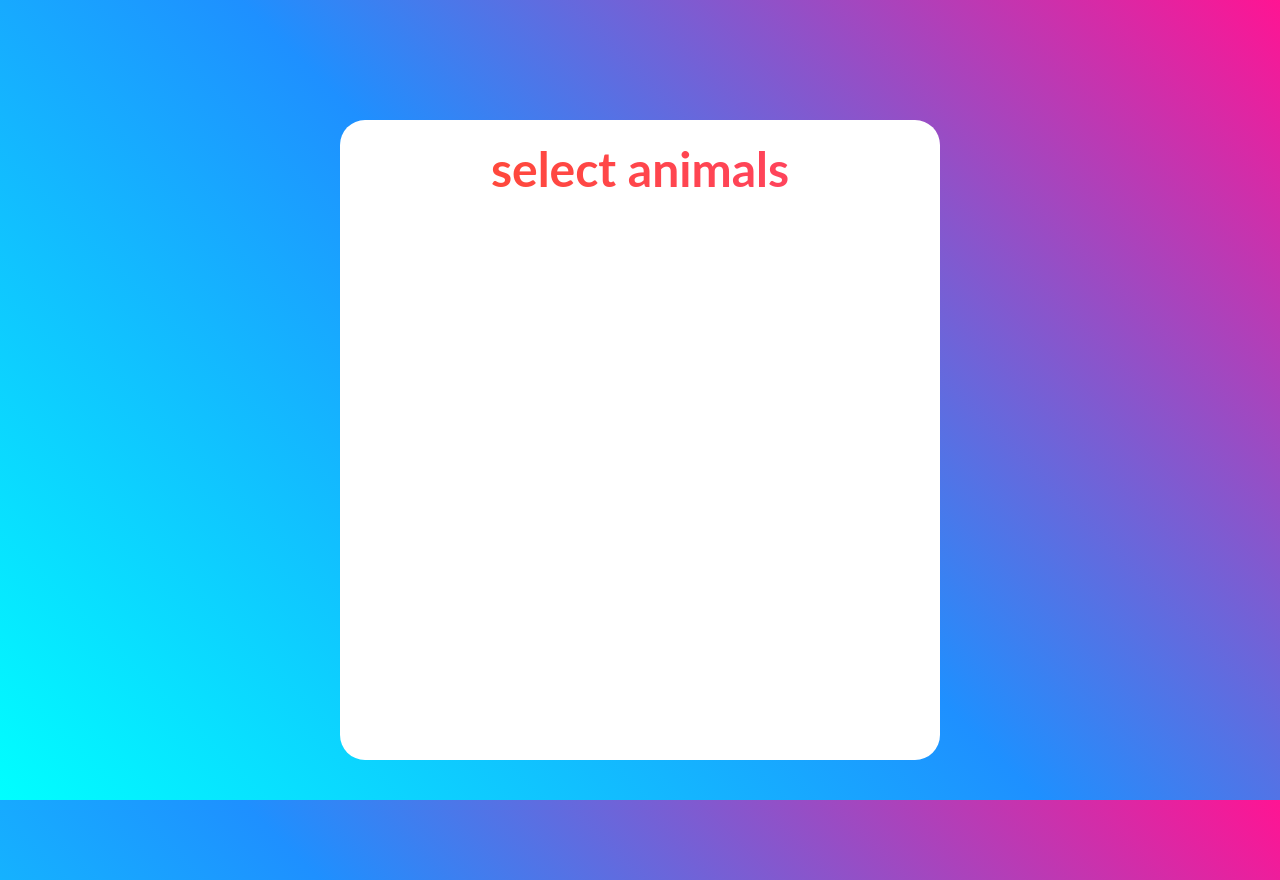
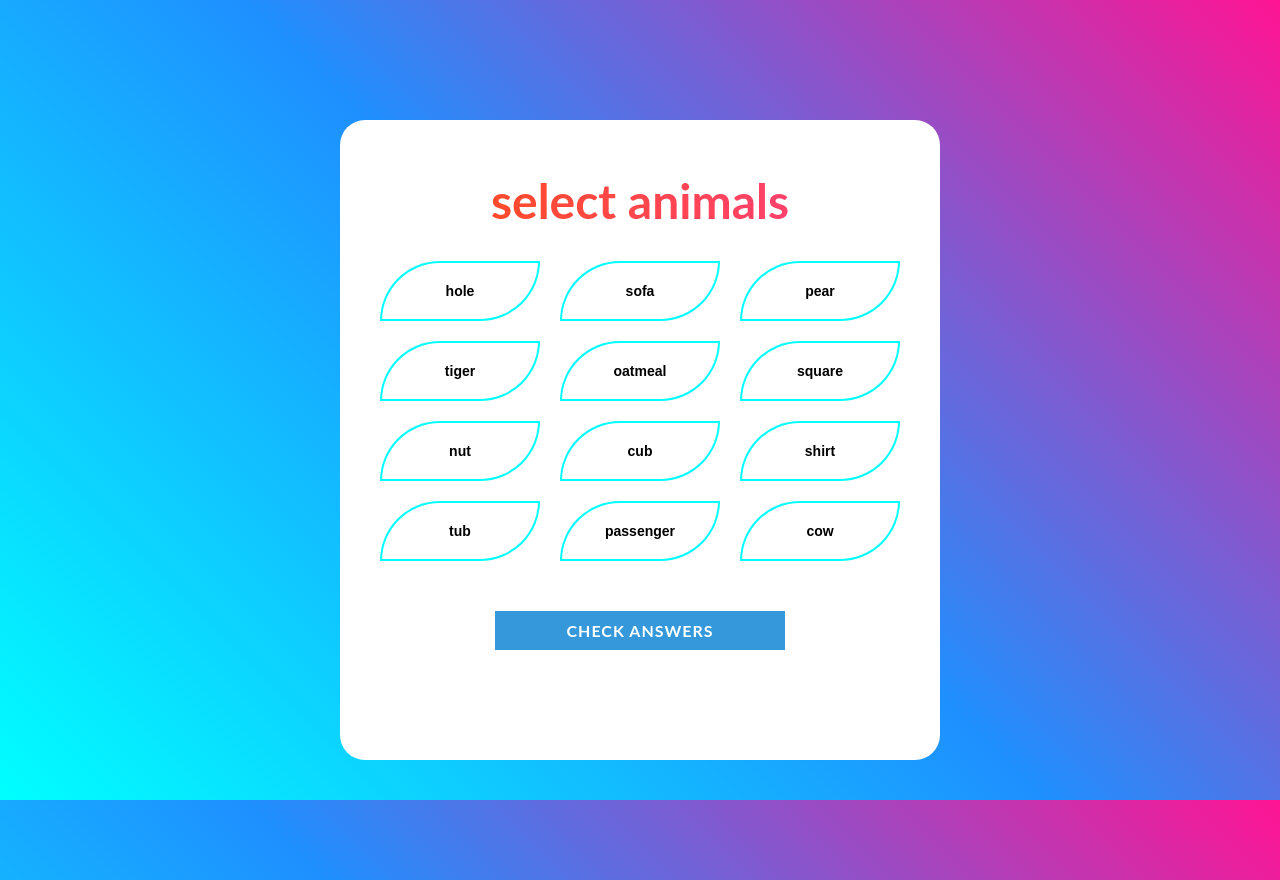
Before and after one commit to DominikKrash/WordCloud, a React (Create React App) app: page /game in a window 1280 px wide. Built offline with nearby package versions, Linux system fonts and the light colour scheme.

Commit message:
finished game screen

```diff
--- a/src/components/GameScreen.js
+++ b/src/components/GameScreen.js
@@ -1,31 +1,22 @@
 import React from 'react'
 import GameScreenCSS from './GameScreen.module.css';
 import {useSelector,useDispatch} from "react-redux";
-import {bindActionCreators} from "redux";
-import {actionCreators} from "../state/index";
-import Questions from './Question'
-
-function getRandomInt(min, max) {
-    min = Math.ceil(min);
-    max = Math.floor(max);
-    return Math.floor(Math.random() * (max - min)) + min;
-}
+import {
+    Link
+  } from "react-router-dom";
+import Questions from './Questions'
 
 const GameScreen = () => {
 
-    const dispatch = useDispatch();
-    const {setQuestions} = bindActionCreators(actionCreators, dispatch);
-    setQuestions();
     const questionSet = useSelector((state) => state.questions);
-
+    const answers = useSelector((state) => state.answers);
     const GameHeader = () => <h1>{questionSet.question}</h1>;
 
     return (
         <div className={GameScreenCSS.game_container}>
             <GameHeader/>
-            <div className={GameScreenCSS.question_container}>
-
-            </div>
+            <Questions questions={questionSet.all_words} />
+            <Link className={GameScreenCSS.button} to="/game-check">Check answers</Link>
         </div>
     )
 }
--- a/src/components/GameScreen.module.css
+++ b/src/components/GameScreen.module.css
@@ -4,6 +4,9 @@
     margin:120px auto;
     background:#fff;
     border-radius:25px;
+    display: flex;
+    flex-direction: column;
+    align-items: center;
 }
 
 .game_container > h1{
@@ -16,10 +19,53 @@
   font-size:3em;
 }
 
-.question_container{
-  height:400px;
-  width:560px;
-  padding:10px 20px;
-  display: grid;
-  grid-template-columns: repeat(4, 1fr);
+
+
+.button {
+  border: none;
+  text-align: center;
+  font-family: 'Lato';
+  font-size: inherit;
+  background: #3498db;
+  color: #fff;
+  text-decoration: none;
+  width:45%;
+  cursor: pointer;
+  padding: 10px 10px;
+  display: inline-block;
+  text-transform: uppercase;
+  letter-spacing: 1px;
+  font-weight: 700;
+  outline: none;
+  -webkit-transition: all 0.3s;
+  -moz-transition: all 0.3s;
+  transition: all 0.3s;
+
 }
+
+.button:after {
+  content: '';
+  position: absolute;
+  z-index: -1;
+  -webkit-transition: all 0.3s;
+  -moz-transition: all 0.3s;
+  transition: all 0.3s;
+}
+
+.button:after {
+  font-family: 'FontAwesome';
+  font-style: normal;
+  font-weight: normal;
+  font-variant: normal;
+  text-transform: none;
+  line-height: 1;
+  position: relative;
+  -webkit-font-smoothing: antialiased;
+}
+.button:hover {
+  background: #2980b9;
+}
+.button:active {
+  background: #2980b9;
+  top: 2px;
+}
--- a/src/components/IntroScreen.js
+++ b/src/components/IntroScreen.js
@@ -7,9 +7,8 @@
     Link
   } from "react-router-dom";
 const IntroScreen = () => {
-
     const dispatch = useDispatch();
-    const {setLogin} = bindActionCreators(actionCreators, dispatch)
+    const {setLogin,setQuestions} = bindActionCreators(actionCreators, dispatch)
 
     return (
         <div className={IntroScreenCSS.intro_container}>
@@ -17,7 +16,7 @@
             <input type="text" className={IntroScreenCSS.effect}
             onChange={(event) =>setLogin(event.target.value)}
             placeholder="Input your login"/>
-            <Link className={IntroScreenCSS.button} to="/game">Play</Link>
+            <Link className={IntroScreenCSS.button} to="/game" onClick={() => setQuestions()}>Play</Link>
         </div>
     )
 }
--- a/src/components/Question.js
+++ b/src/components/Question.js
@@ -1,12 +1,23 @@
 import React from 'react'
+import { useState } from 'react'
+import {useDispatch} from "react-redux";
+import {bindActionCreators} from "redux";
+import {actionCreators} from "../state/index";
+import  QuestionsCSS from './Questions.module.css'
 
-const Question = ({question}) => {
-    let state = false;
+const Question = ({ question }) => {
+    const [isSelected, setSelect] = useState(false);
+    const dispatch = useDispatch();
+    const {addAnswer,removeAnswer} = bindActionCreators(actionCreators, dispatch)
+    return (
+        <button onClick={() => {
+            !isSelected ? addAnswer(question) : removeAnswer(question);
+            setSelect(!isSelected);
+        }} className={isSelected ?
+        QuestionsCSS.question_button_active : QuestionsCSS.question_button}>
+            {question}</button>
 
-    return (
-        <button>
-            {question}
-        </button>
+
     )
 }
 
--- /dev/null
+++ b/src/components/Questions.js
@@ -0,0 +1,14 @@
+import React from 'react'
+import  Question  from './Question'
+import  QuestionsCSS from './Questions.module.css'
+const Questions = (questions) => {
+    return (
+        <div className={QuestionsCSS.questions_container}>
+            {questions.questions.map((question) => (
+                <Question key={question} question={question}/>
+            ))}
+        </div>
+    )
+}
+
+export default Questions
--- /dev/null
+++ b/src/components/Questions.module.css
@@ -0,0 +1,34 @@
+.questions_container{
+    margin:0 0 50px 0;
+    display: grid;
+    grid-template-columns: repeat(3, 160px);
+    grid-gap:20px;
+}
+.question_button{
+    background:#fff;
+    color:#000;
+    padding:20px 40px;
+    border-radius:100px 0 100px 0;
+    font-size:14px;
+    font-weight:bold;
+    border:2px solid  	rgb(0,255,255);
+}
+.question_button:hover{
+    box-shadow:0px 10px 10px rgba(0,0,0,0.2);
+    transform : translateY(-3px);
+    animation:comeFromBottom 1s ease-out .8s;
+ }
+.question_button_active{
+    background:rgb(178, 116, 240);
+    color:#fff;
+    padding:20px 40px;
+    border-radius:100px 0 100px 0;
+    font-size:14px;
+    font-weight:bold;
+    border:2px solid  	rgb(0,255,255);
+}
+.question_button_active:hover{
+    box-shadow:0px 10px 10px rgba(0,0,0,0.2);
+    transform : translateY(-3px);
+    animation:comeFromBottom 1s ease-out .8s;
+ }
--- a/src/state/action-creators/index.js
+++ b/src/state/action-creators/index.js
@@ -1,16 +1,35 @@
 export const setLogin = (login) => {
     return (dispatch) => {
         dispatch({
-            type: "new",
+            type: "newLogin",
             payload: login
         })
     }
 }
+
 export const setQuestions = () => {
     return (dispatch) => {
         dispatch({
-            type: "new",
-            payload: null,
+            type: "newQuestions",
+            payload: null
         })
     }
 }
+
+export const addAnswer = (word) =>{
+    return (dispatch) => {
+        dispatch({
+            type:"addAnswer",
+            payload:word
+        })
+    }
+}
+
+export const removeAnswer = (word) =>{
+    return (dispatch) => {
+        dispatch({
+            type:"removeAnswer",
+            payload:word
+        })
+    }
+}
--- /dev/null
+++ b/src/state/reducers/answersReducer.js
@@ -0,0 +1,15 @@
+const answersReducer = (state = [],action) => {
+    let newArray = state.slice()
+    switch(action.type){
+        case "addAnswer":
+            newArray.splice(0,0,action.payload)
+            return newArray;
+        case "removeAnswer":
+            newArray.splice(state.indexOf(action.payload),1);
+            return newArray;
+        default:
+            return state;
+    }
+};
+
+export default answersReducer;
--- a/src/state/reducers/index.js
+++ b/src/state/reducers/index.js
@@ -1,10 +1,12 @@
 import {combineReducers} from "redux";
 import loginReducer from "./loginReducer";
 import questionsReducer from "./questionsReducer";
+import answersReducer from "./answersReducer"
 
 const reducers = combineReducers({
     login: loginReducer,
-    questions:questionsReducer
+    questions:questionsReducer,
+    answers:answersReducer
 });
 
 export default reducers
--- a/src/state/reducers/loginReducer.js
+++ b/src/state/reducers/loginReducer.js
@@ -1,10 +1,10 @@
-const reducer = (state = "guest",action) => {
+const loginReducer = (state = "guest",action) => {
     switch(action.type){
-        case "new":
+        case "newLogin":
             return action.payload;
         default:
             return state;
     }
 };
 
-export default reducer;
+export default loginReducer;
--- a/src/state/reducers/questionsReducer.js
+++ b/src/state/reducers/questionsReducer.js
@@ -5,13 +5,13 @@
     return Math.floor(Math.random() * (max - min)) + min;
 }
 
-const reducer = (state = questionsData[0],action) => {
+const questionReducer = (state = questionsData[0],action) => {
     switch(action.type){
-        case "new":
+        case "newQuestions":
             return questionsData[getRandomInt(0,questionsData.length)];
         default:
             return state;
     }
 };
 
-export default reducer;
+export default questionReducer;
```
